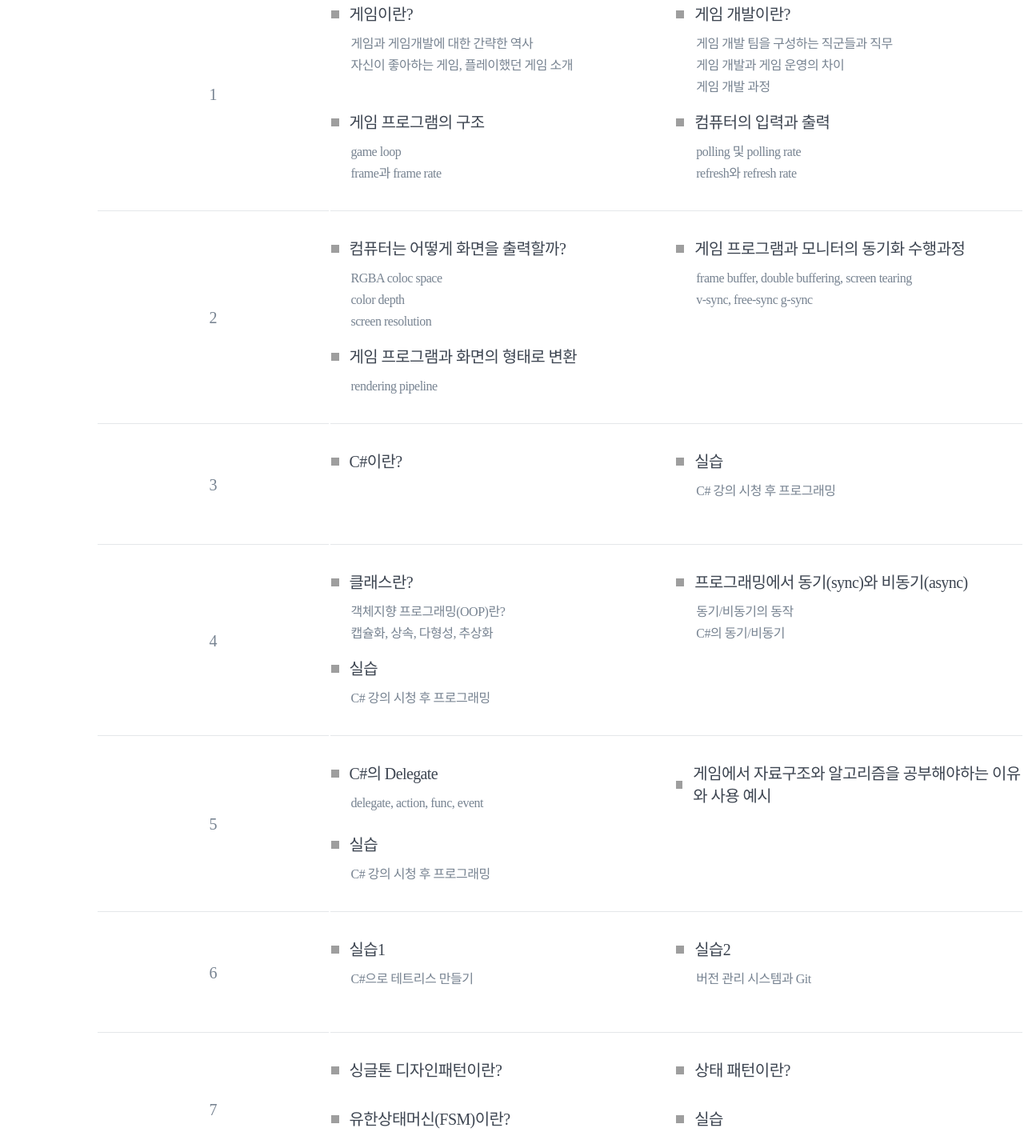
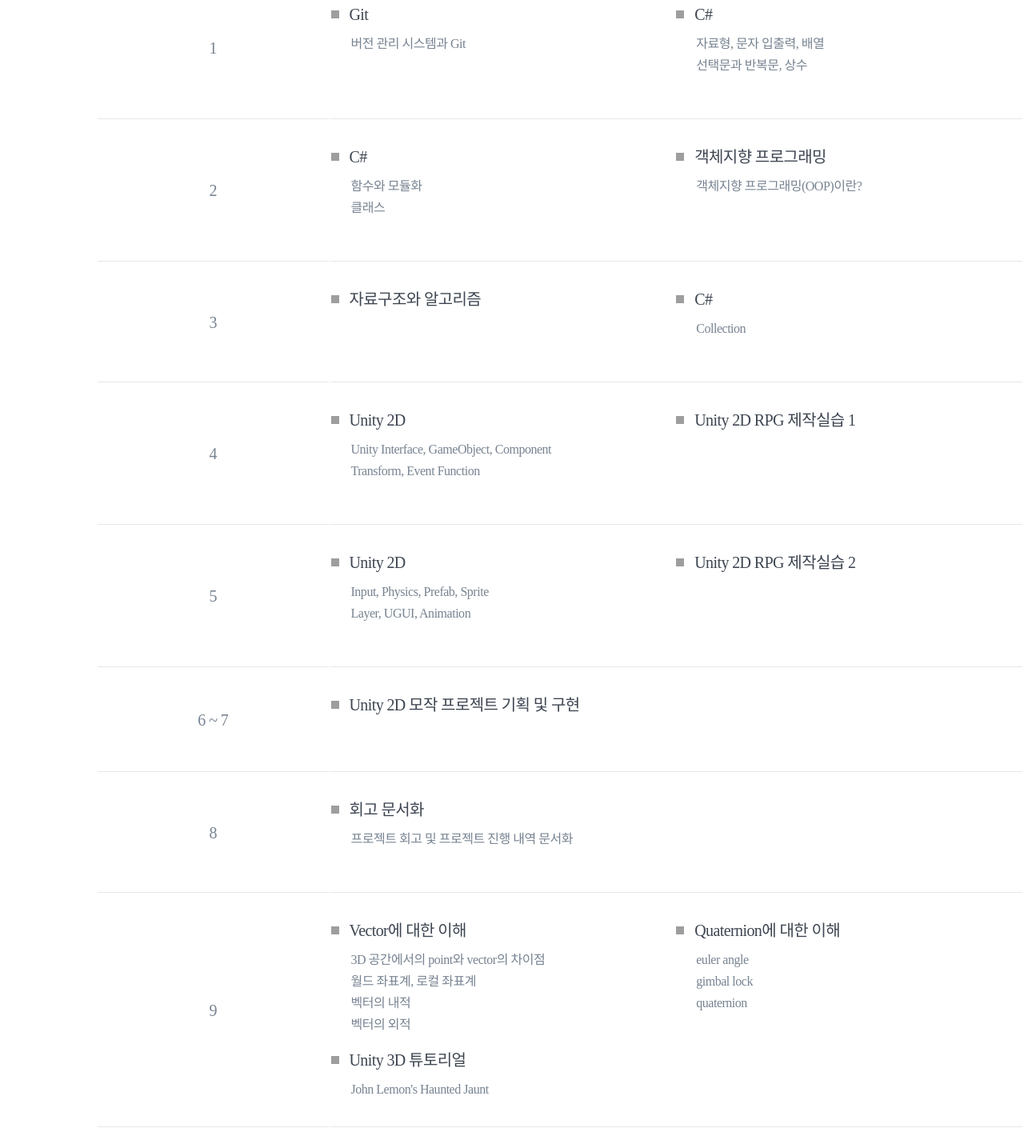
Before and after one commit to BCSDLab/PAGE_BCSDLAB, a Vue app in the folder bcsdlab_page/: page /track/game in a window 1280 px wide. Shown: the part 940-2365 px from the top of the page at 80% size. Built offline with nearby package versions, Linux system fonts and the light colour scheme; no server answers; grey boxes are pictures that could not be loaded; a web font is replaced by a local one.

Commit message:
fix: Game 트랙 커리큘럼 변경

```diff
--- a/bcsdlab_page/src/components/SpaComponents/TrackPage/TrackPage.vue
+++ b/bcsdlab_page/src/components/SpaComponents/TrackPage/TrackPage.vue
@@ -142,7 +142,7 @@
 </template>
 
 <script>
-import { trackDatas } from '../../../static/trackDatas';
+import { trackDatas } from '../../../static/trackDatas'
 import * as api from '../../../api/api'
 
 export default {
@@ -160,7 +160,7 @@
     }
   },
   watch: {
-      $route(to, from) {
+    $route (to, from) {
       if (to.path.split('/')[2] === 'frontend') {
         this.selectedTrack = 'Front-End'
         trackDatas.forEach((data) => {
@@ -174,37 +174,37 @@
   },
   methods: {
     selectTrack (track) {
-        this.show = false;
-        this.selectedTrack = track;
+      this.show = false
+      this.selectedTrack = track
       trackDatas.forEach((data) => {
         if (this.selectedTrack === data.name) {
           this.aboutDatas = data.about
           this.curriculums = data.curriculums
         }
       })
-        console.log(track);
-        this.getTrackInfo(track);
+      console.log(track)
+      this.getTrackInfo(track)
 
-        switch(track) {
-          case "Front-End":
+      switch (track) {
+        case 'Front-End':
           this.$router.push('frontend')
-            break;
-          case "Back-End":
-            this.$router.push('backend');
-            break;
-          case "Android":
-            this.$router.push('android');
-            break;
-          case "UI/UX":
-            this.$router.push('uiux');
-            break;
-          case "Game":
-            this.$router.push('game');
-            break;
+          break
+        case 'Back-End':
+          this.$router.push('backend')
+          break
+        case 'Android':
+          this.$router.push('android')
+          break
+        case 'UI/UX':
+          this.$router.push('uiux')
+          break
+        case 'Game':
+          this.$router.push('game')
+          break
       }
     },
     contentStyle (length, index) {
-        if (length % 2 == 0 && length > 2) {
+      if (length % 2 === 0 && length > 2) {
         if (index === length - 1 || index === length - 2) {
           return {
             'marginBottom': '0'
@@ -219,41 +219,41 @@
       }
     },
     async getTrackInfo (track) {
-        let id, result;
+      let id, result
       // console.log(track)
-        if (track == 'Android') id = 1;
-        else if (track == 'Back-End') id = 2;
-        else if (track == 'Front-End') id = 3;
-        else if (track == 'Game') id = 4;
-        else if (track == 'UI/UX') id = 7;
+      if (track === 'Android') id = 1
+      else if (track === 'Back-End') id = 2
+      else if (track === 'Front-End') id = 3
+      else if (track === 'Game') id = 4
+      else if (track === 'UI/UX') id = 7
       if (track) {
-          result = await api.getTrackInfo(id);
-          let allMember = result.data.Members;
-          this.teckStacks = result.data.TechStacks;
-          this.members = allMember.filter(member => member.track === track.split('-').join(''));
+        result = await api.getTrackInfo(id)
+        let allMember = result.data.Members
+        this.teckStacks = result.data.TechStacks
+        this.members = allMember.filter(member => member.track === track.split('-').join(''))
       }
-        this.show = true;
+      this.show = true
     }
   },
   beforeRouteUpdate (to, from, next) {
-      let path = to.fullPath.split('/');
+    let path = to.fullPath.split('/')
     console.log(path)
-      switch(path[2]) {
-        case "frontend":
-          this.selectedTrack = 'Front-End';
-          break;
-        case "backend":
-          this.selectedTrack = 'Back-End';
-          break;
-        case "android":
-          this.selectedTrack = 'Android';
-          break;
-        case "uiux":
-          this.selectedTrack = 'UI/UX';
-          break;
-        case "game":
-          this.selectedTrack = 'Game';
-          break;
+    switch (path[2]) {
+      case 'frontend':
+        this.selectedTrack = 'Front-End'
+        break
+      case 'backend':
+        this.selectedTrack = 'Back-End'
+        break
+      case 'android':
+        this.selectedTrack = 'Android'
+        break
+      case 'uiux':
+        this.selectedTrack = 'UI/UX'
+        break
+      case 'game':
+        this.selectedTrack = 'Game'
+        break
     }
 
     trackDatas.forEach((data) => {
@@ -263,29 +263,29 @@
       }
     })
 
-      document.documentElement.scrollTop = 0;
-      this.getTrackInfo(this.selectedTrack);
-      next();
+    document.documentElement.scrollTop = 0
+    this.getTrackInfo(this.selectedTrack)
+    next()
   },
   created () {
-      console.log(this.selectedTrack);
-      let path = this.$router.history.current.path.split('/');
-      switch(path[2]) {
-        case "frontend":
-          this.selectedTrack = 'Front-End';
-          break;
-        case "backend":
-          this.selectedTrack = 'Back-End';
-          break;
-        case "android":
-          this.selectedTrack = 'Android';
-          break;
-        case "uiux":
-          this.selectedTrack = 'UI/UX';
-          break;
-        case "game":
-          this.selectedTrack = 'Game';
-          break;
+    console.log(this.selectedTrack)
+    let path = this.$router.history.current.path.split('/')
+    switch (path[2]) {
+      case 'frontend':
+        this.selectedTrack = 'Front-End'
+        break
+      case 'backend':
+        this.selectedTrack = 'Back-End'
+        break
+      case 'android':
+        this.selectedTrack = 'Android'
+        break
+      case 'uiux':
+        this.selectedTrack = 'UI/UX'
+        break
+      case 'game':
+        this.selectedTrack = 'Game'
+        break
     }
 
     trackDatas.forEach((data) => {
@@ -295,8 +295,8 @@
       }
     })
 
-      document.documentElement.scrollTop = 0;
-      this.getTrackInfo(this.selectedTrack);
+    document.documentElement.scrollTop = 0
+    this.getTrackInfo(this.selectedTrack)
   }
 }
 </script>
@@ -639,7 +639,6 @@
     text-transform: uppercase;
   }
 
-
   .slide-fade-enter-active {
     transition: all .2s ease-in;
   }
--- a/bcsdlab_page/src/static/trackDatas.js
+++ b/bcsdlab_page/src/static/trackDatas.js
@@ -146,7 +146,7 @@
           },
           {
             'title': 'axios / fetch / XMLHttpRequest 사용법'
-          },
+          }
         ]
       },
       {
@@ -166,7 +166,7 @@
         'week': '9',
         'contents': [
           {
-            'title': 'FE Framework는 무엇인가?',
+            'title': 'FE Framework는 무엇인가?'
           },
           {
             'title': 'React 설치'
@@ -282,7 +282,7 @@
             ]
           }
         ]
-      },
+      }
     ]
   },
   {
@@ -410,7 +410,7 @@
           },
           {
             'title': '실습 5 : AOP를 활용한 시간측정'
-          },
+          }
         ]
       },
       {
@@ -456,7 +456,7 @@
           },
           {
             'title': '실습 7 : 유저가 로그인 시 JWT 발급하기'
-          },
+          }
         ]
       },
       {
@@ -474,7 +474,7 @@
             'descriptions': [
               'AWS가입 및 EC2 생성',
               'tomcat, mysql 설치',
-              '로컬 DB 마이그레이션',
+              '로컬 DB 마이그레이션'
             ]
           }
         ]
@@ -534,7 +534,7 @@
             'title': 'Android 에 대한 이해',
             'descriptions': [
               'Android 란 무엇인가?',
-              'Android 버전 및 특징',
+              'Android 버전 및 특징'
             ]
           },
           {
@@ -546,7 +546,7 @@
               'git-flow cheatsheet',
               'Git 및 git-fork 설치'
             ]
-          },
+          }
         ]
       },
       {
@@ -566,7 +566,7 @@
               'View란?',
               'Widget 종류',
               'Widget 사용 방법',
-              'Widget 속성',
+              'Widget 속성'
             ]
           },
           {
@@ -575,9 +575,9 @@
               'LinearLayout이란?',
               'RelativeLayout이란?',
               'FrameLayout이란?',
-              'Constraint Layout이란?',
+              'Constraint Layout이란?'
             ]
-          },
+          }
         ]
       },
       {
@@ -609,7 +609,7 @@
               'Color',
               'Strings'
             ]
-          },
+          }
         ]
       },
       {
@@ -646,7 +646,7 @@
               'Dialog 커스텀',
               'AlertDialog 실습'
             ]
-          },
+          }
         ]
       },
       {
@@ -655,7 +655,7 @@
           {
             'title': 'Event Listener',
             'descriptions': [
-              'Event Listener란 무엇인가?',
+              'Event Listener란 무엇인가?'
             ]
           },
           {
@@ -669,9 +669,9 @@
             'descriptions': [
               'RecyclerView란?',
               'ListView 와 RecyclerView 차이',
-              'LayoutManager',
+              'LayoutManager'
             ]
-          },
+          }
         ]
       },
       {
@@ -681,7 +681,7 @@
             'title': 'Bottom Navigation',
             'descriptions': [
               'Bottom Navigation이란?',
-              'Bottom Navigation과 Navigation Drawer',
+              'Bottom Navigation과 Navigation Drawer'
             ]
           },
           {
@@ -697,7 +697,7 @@
               'TabLayout이란?',
               'TabLayout + ViewPager2 로 스와이프 탭 구현'
             ]
-          },
+          }
         ]
       },
       {
@@ -706,12 +706,12 @@
           {
             'title': 'Notification',
             'descriptions': [
-              'Oreo Notification과 이전 버전의 Notification 차이',
+              'Oreo Notification과 이전 버전의 Notification 차이'
             ]
           },
           {
             'title': 'Fragment 및 Notification 실습'
-          },
+          }
         ]
       },
       {
@@ -737,13 +737,13 @@
         'week': '10',
         'contents': [
           {
-            'title': 'Service와 Service 생명주기',
+            'title': 'Service와 Service 생명주기'
           },
           {
             'title': 'Android Foreground와 Background',
             'descriptions': [
               'Foreground와 Background란?',
-              'Oreo Background 제한',
+              'Oreo Background 제한'
             ]
           },
           {
@@ -824,7 +824,7 @@
           },
           {
             'title': '실습: Open Source Library'
-          },
+          }
         ]
       },
       {
@@ -834,7 +834,7 @@
             'title': '난독화',
             'descriptions': [
               '난독화란?',
-              'Proguard R8',
+              'Proguard R8'
             ]
           },
           {
@@ -942,7 +942,7 @@
             'descriptions': [
               '강의진행'
             ]
-          },
+          }
         ]
       },
       {
@@ -1114,32 +1114,16 @@
         'week': '1',
         'contents': [
           {
-            'title': '게임이란?',
+            'title': 'Git',
             'descriptions': [
-              '게임과 게임개발에 대한 간략한 역사',
-              '자신이 좋아하는 게임, 플레이했던 게임 소개'
+              '버전 관리 시스템과 Git'
             ]
           },
           {
-            'title': '게임 개발이란?',
+            'title': 'C#',
             'descriptions': [
-              '게임 개발 팀을 구성하는 직군들과 직무',
-              '게임 개발과 게임 운영의 차이',
-              '게임 개발 과정'
-            ]
-          },
-          {
-            'title': '게임 프로그램의 구조',
-            'descriptions': [
-              'game loop',
-              'frame과 frame rate'
-            ]
-          },
-          {
-            'title': '컴퓨터의 입력과 출력',
-            'descriptions': [
-              'polling 및 polling rate',
-              'refresh와 refresh rate'
+              '자료형, 문자 입출력, 배열',
+              '선택문과 반복문, 상수'
             ]
           }
         ]
@@ -1148,38 +1132,30 @@
         'week': '2',
         'contents': [
           {
-            'title': '컴퓨터는 어떻게 화면을 출력할까?',
+            'title': 'C#',
             'descriptions': [
-              'RGBA coloc space',
-              'color depth',
-              'screen resolution'
+              '함수와 모듈화',
+              '클래스'
             ]
           },
           {
-            'title': '게임 프로그램과 모니터의 동기화 수행과정',
+            'title': '객체지향 프로그래밍',
             'descriptions': [
-              'frame buffer, double buffering, screen tearing',
-              'v-sync, free-sync g-sync'
+              '객체지향 프로그래밍(OOP)이란?'
             ]
-          },
-          {
-            'title': '게임 프로그램과 화면의 형태로 변환',
-            'descriptions': [
-              'rendering pipeline'
-            ]
-          },
+          }
         ]
       },
       {
         'week': '3',
         'contents': [
           {
-            'title': 'C#이란?'
+            'title': '자료구조와 알고리즘'
           },
           {
-            'title': '실습',
+            'title': 'C#',
             'descriptions': [
-              'C# 강의 시청 후 프로그래밍'
+              'Collection'
             ]
           }
         ]
@@ -1188,24 +1164,14 @@
         'week': '4',
         'contents': [
           {
-            'title': '클래스란?',
+            'title': 'Unity 2D',
             'descriptions': [
-              '객체지향 프로그래밍(OOP)란?',
-              '캡슐화, 상속, 다형성, 추상화'
+              'Unity Interface, GameObject, Component',
+              'Transform, Event Function'
             ]
           },
           {
-            'title': '프로그래밍에서 동기(sync)와 비동기(async)',
-            'descriptions': [
-              '동기/비동기의 동작',
-              'C#의 동기/비동기'
-            ]
-          },
-          {
-            'title': '실습 ',
-            'descriptions': [
-              'C# 강의 시청 후 프로그래밍'
-            ]
+            'title': 'Unity 2D RPG 제작실습 1'
           }
         ]
       },
@@ -1213,56 +1179,22 @@
         'week': '5',
         'contents': [
           {
-            'title': 'C#의 Delegate',
+            'title': 'Unity 2D',
             'descriptions': [
-              'delegate, action, func, event'
+              'Input, Physics, Prefab, Sprite',
+              'Layer, UGUI, Animation'
             ]
           },
           {
-            'title': '게임에서 자료구조와 알고리즘을 공부해야하는 이유와 사용 예시'
-          },
-          {
-            'title': '실습',
-            'descriptions': [
-              'C# 강의 시청 후 프로그래밍'
-            ]
+            'title': 'Unity 2D RPG 제작실습 2'
           }
         ]
       },
       {
-        'week': '6',
+        'week': '6 ~ 7',
         'contents': [
           {
-            'title': '실습1',
-            'descriptions': [
-              'C#으로 테트리스 만들기'
-            ]
-          },
-          {
-            'title': '실습2',
-            'descriptions': [
-              '버전 관리 시스템과 Git'
-            ]
-          }
-        ]
-      },
-      {
-        'week': '7',
-        'contents': [
-          {
-            'title': '싱글톤 디자인패턴이란?'
-          },
-          {
-            'title': '상태 패턴이란?'
-          },
-          {
-            'title': '유한상태머신(FSM)이란?'
-          },
-          {
-            'title': '실습',
-            'descriptions': [
-              'Unity 설치 및 기본세팅'
-            ]
+            'title': 'Unity 2D 모작 프로젝트 기획 및 구현'
           }
         ]
       },
@@ -1270,59 +1202,15 @@
         'week': '8',
         'contents': [
           {
-            'title': 'Rigidbody 컴포넌트',
+            'title': '회고 문서화',
             'descriptions': [
-              'Rigidbody의 Body type(Dynamic, Kinematic, Static)'
-            ]
-          },
-          {
-            'title': '실습',
-            'descriptions': [
-              'Unity 2D 튜토리얼 - 루비의 모험'
-            ]
-          },
-        ]
-      },
-      {
-        'week': '9',
-        'contents': [
-          {
-            'title': '유니티 이벤트함수'
-          },
-          {
-            'title': '유니티에서 제공하는 Update 함수',
-            'descriptions': [
-              'Update, FixedUpdate, LateUpdate'
-            ]
-          },
-          {
-            'title': '실습',
-            'descriptions': [
-              'Unity 2D 프로젝트 기획 및 구현'
-            ]
-          },
-
-        ]
-      },
-      {
-        'week': '10',
-        'contents': [
-          {
-            'title': 'Unity의 Coroutine과 C# Async/Await',
-            'descriptions': [
-              '공통점과 차이점'
-            ]
-          },
-          {
-            'title': '실습',
-            'descriptions': [
-              'Unity 2D 프로젝트 기획 및 구현'
+              '프로젝트 회고 및 프로젝트 진행 내역 문서화'
             ]
           }
         ]
       },
       {
-        'week': '11',
+        'week': '9',
         'contents': [
           {
             'title': 'Vector에 대한 이해',
@@ -1342,10 +1230,29 @@
             ]
           },
           {
-            'title': '실습',
+            'title': 'Unity 3D 튜토리얼',
             'descriptions': [
-              'Unity 3D 튜토리얼 - John Lemon’s Haunted Jaunt'
+              "John Lemon's Haunted Jaunt"
             ]
+          }
+        ]
+      },
+      {
+        'week': '10',
+        'contents': [
+          {
+            'title': 'Unity 3D 게임 제작의 이해'
+          },
+          {
+            'title': 'Unity 3D FPS 실습'
+          }
+        ]
+      },
+      {
+        'week': '11',
+        'contents': [
+          {
+            'title': 'Unity 3D FPS 실습'
           }
         ]
       },
@@ -1353,56 +1260,12 @@
         'week': '12',
         'contents': [
           {
-            'title': 'Unity 3D 게임 제작의 이해'
-          },
-          {
-            'title': 'Unity UI의 이해'
-          },
-          {
-            'title': '실습',
-            'descriptions': [
-              'Unity 3D 튜토리얼 - 게임 제작의 이해'
-            ]
-          },
-          {
-            'title': '실습',
-            'descriptions': [
-              '3D FPS'
-            ]
+            'title': '개인 프로젝트 구상 및 기획서 작성'
           }
         ]
       },
       {
-        'week': '13 ~ 14',
-        'contents': [
-          {
-            'title': 'Unity 3D 게임 제작의 이해',
-            'descriptions': [
-              '클래스의 상속성과 다형성'
-            ]
-          },
-          {
-            'title': '실습',
-            'descriptions': [
-              '3D FPS'
-            ]
-          }
-        ]
-      },
-      {
-        'week': '15',
-        'contents': [
-          {
-            'title': '개인 프로젝트',
-            'descriptions': [
-              'Unity 개인 프로젝트 구상 및 기획서 작성',
-              '프로젝트에 대한 피드백'
-            ]
-          }
-        ]
-      },
-      {
-        'week': '16 ~ 18',
+        'week': '13 ~ 16',
         'contents': [
           {
             'title': '개인 프로젝트',
@@ -1413,13 +1276,10 @@
         ]
       },
       {
-        'week': '19',
+        'week': '17',
         'contents': [
           {
-            'title': 'Unity 프로젝트 배포',
-            'descriptions': [
-              '회고'
-            ]
+            'title': '개인 프로젝트 시연 및 회고 진행'
           }
         ]
       }
```
Lines whose indentation alone changed are shown as unchanged.
